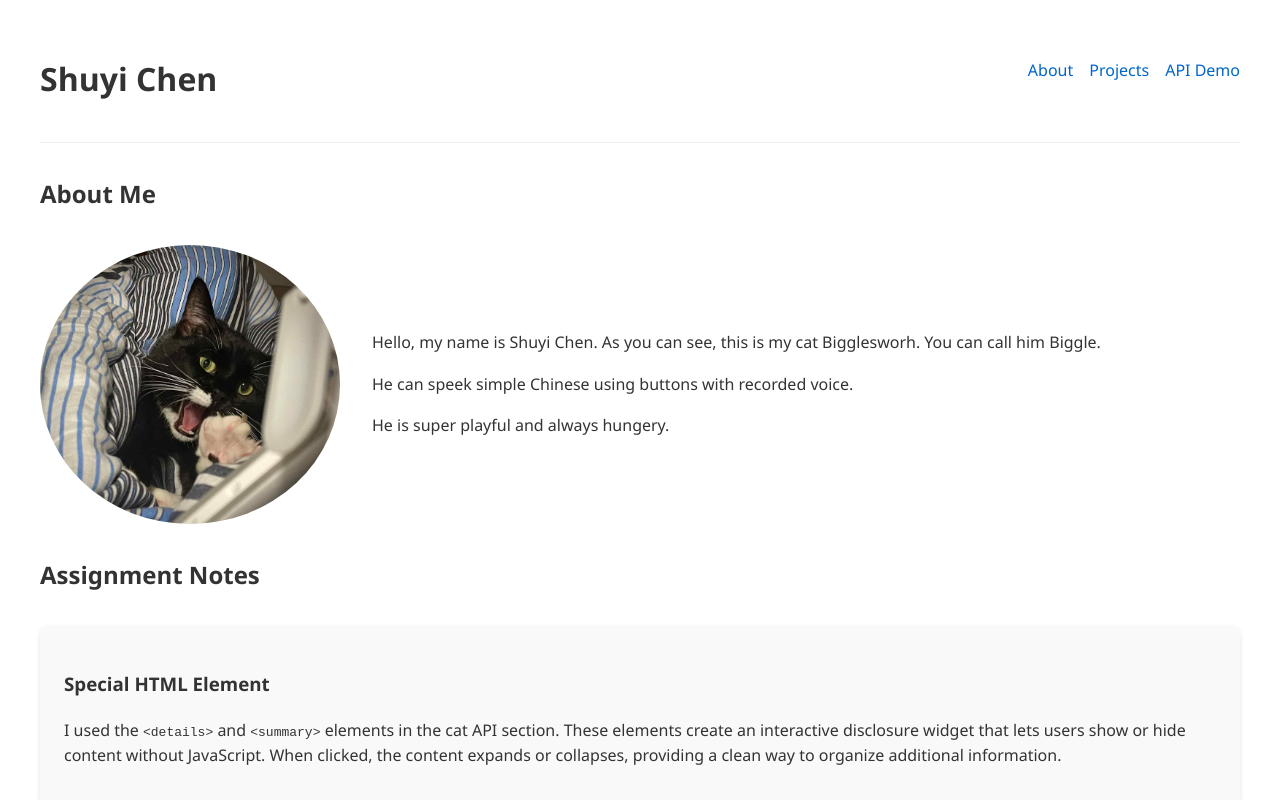
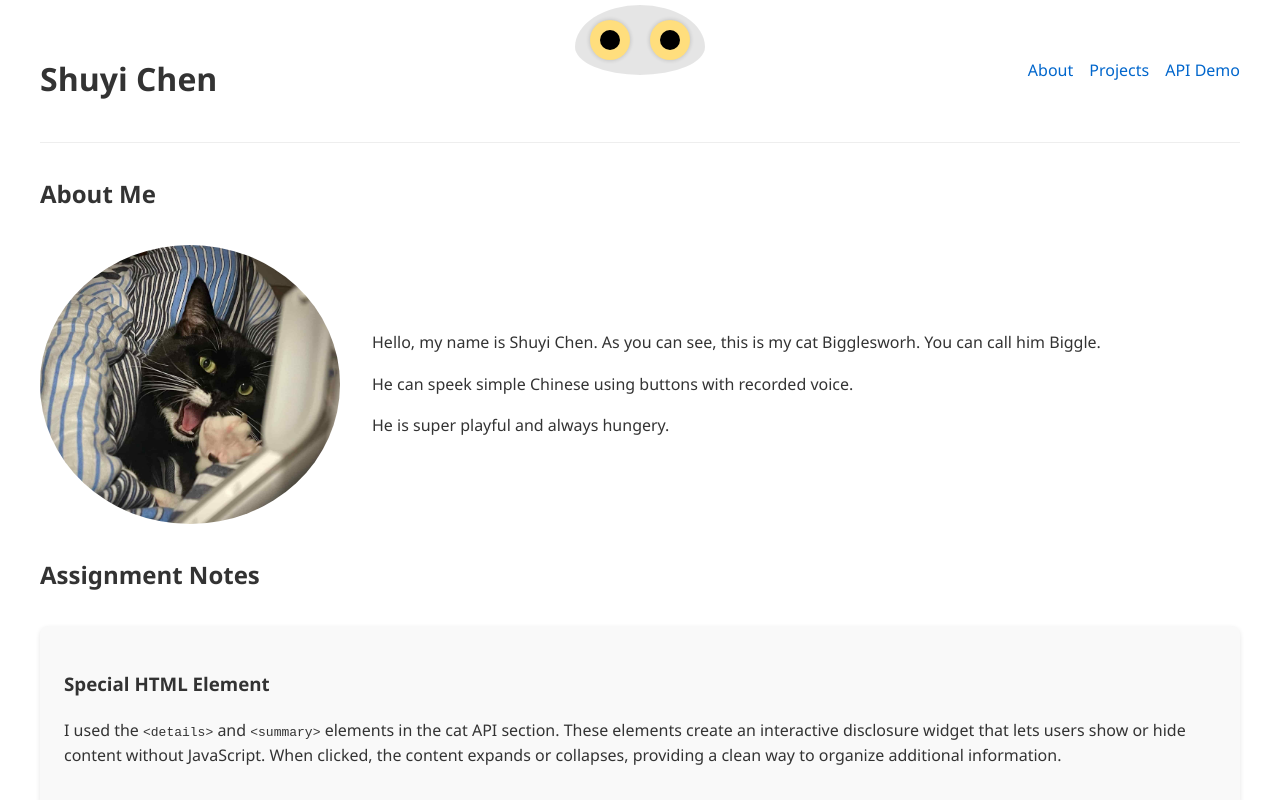
Before and after one commit to s821y9/cs5356-hw3-new, a plain HTML site: page index.html in a window 1280 px wide. Shown: the top 800 px of the page. Drawn offline with Linux system fonts and the light colour scheme; no server answers.

Commit message:
add cat eyes

```diff
--- a/index.html
+++ b/index.html
@@ -7,6 +7,17 @@
     <link rel="stylesheet" href="styles.css">
 </head>
 <body>
+
+    <!-- adding cat eyes for ec -->
+    <div id="cat-eyes-container">
+      <div class="eye left-eye">
+        <div class="pupil"></div>
+      </div>
+      <div class="eye right-eye">
+        <div class="pupil"></div>
+      </div>
+    </div>
+    <!-- adding cat eyes for ec -->
 
 
     <header>
```
